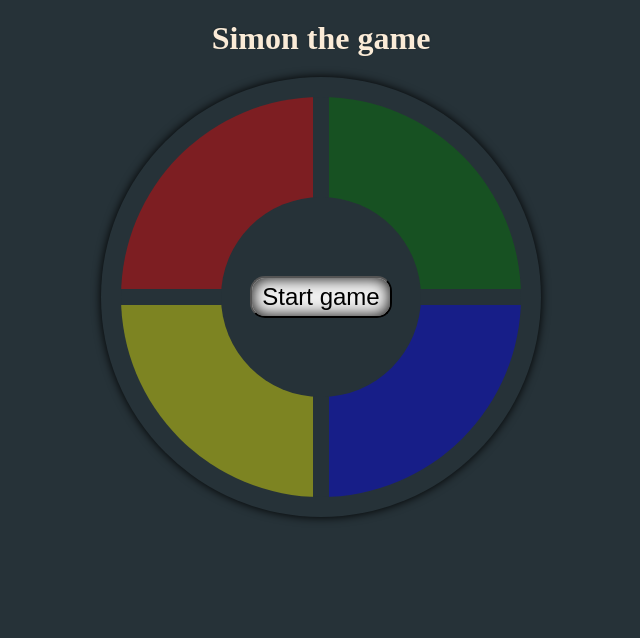
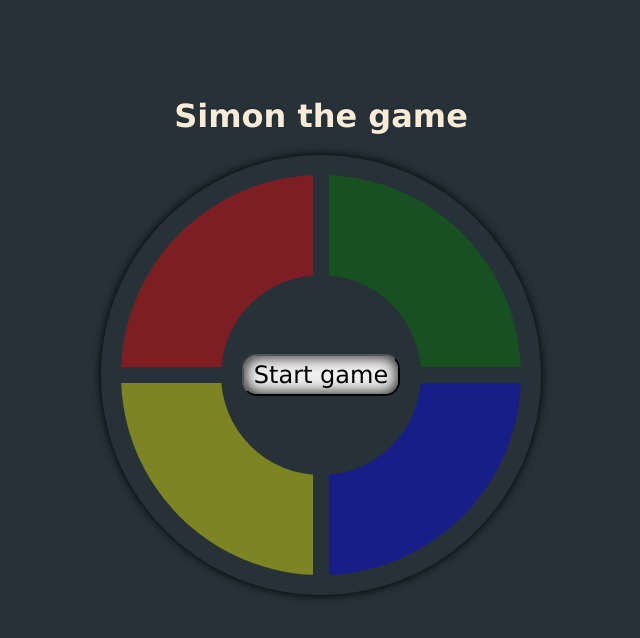
Before and after one commit to vetchinator/simon-the-game, a Vue app: page / in a window 1280 px wide. Shown: the top 638 px of the page, without its empty margins (319-959 px from the left). Built offline with nearby package versions, Linux system fonts and the light colour scheme.

Commit message:
Изменил стили для board и message

```diff
--- a/src/public/App.vue
+++ b/src/public/App.vue
@@ -169,27 +169,21 @@ export default {
 * {
     margin: 0;
     padding: 0;
-}
-
-#app {
-    font-family: 'Avenir', Helvetica, Arial, sans-serif;
-    -webkit-font-smoothing: antialiased;
-    -moz-osx-font-smoothing: grayscale;
-    text-align: center;
-    color: #2c3e50;
-    max-width: 1920px;
-    margin: 0 auto;
+    font-family: 'Verdana', 'Avenir', Helvetica, Arial, sans-serif;
 }
 
 body {
     background-color: #263238;
-    height: 100%;
     color: antiquewhite;
     text-shadow: 0 -1px 2px rgba(0,0,0,.2);
 }
 
+.container {
+    margin-top: 6%;
+}
+
 p {
- font-size: 1.5em;
+    font-size: 1.5em;
 }
 
 h1 {
@@ -273,8 +267,6 @@ button {
     overflow: hidden;
 }
 
-.btn:onto
-
 .groupBtns.activeInput .btn {
     cursor: pointer;
 }
@@ -343,7 +335,7 @@ button {
     right: 0;
     bottom: 0;
     left: 0;
-    background-color: rgba(219, 22, 48);
+    background-color: rgba(219, 22, 48, 0.9);
     text-align: center;
     align-items: center;
     display: flex;
```
